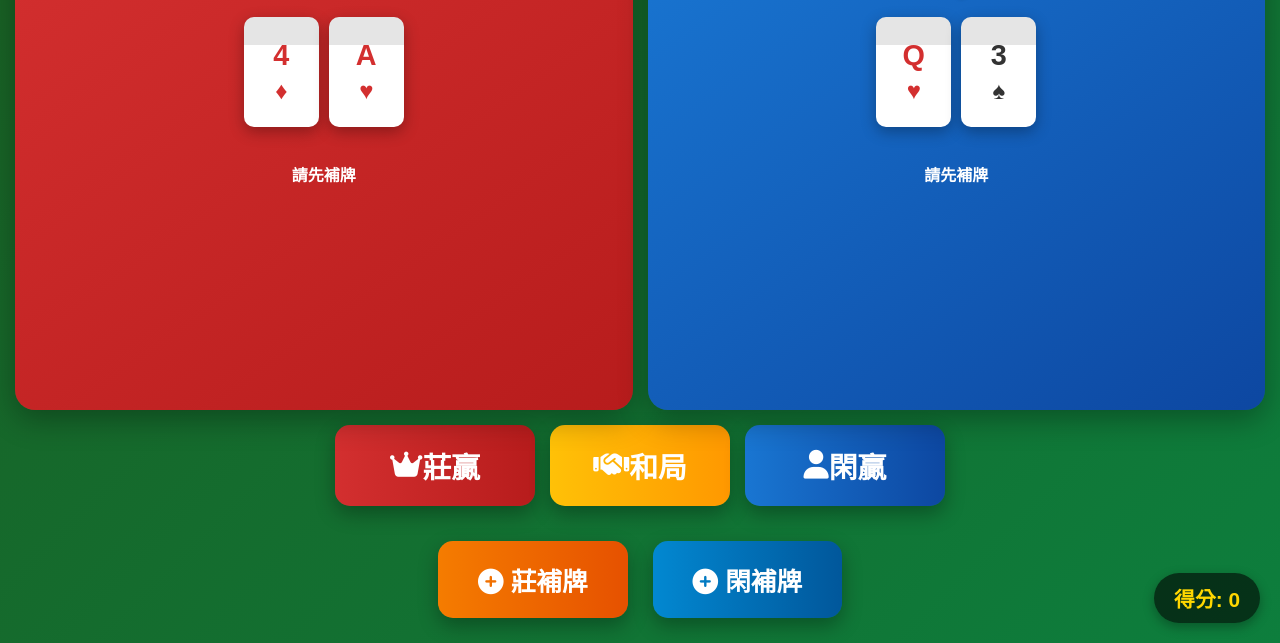
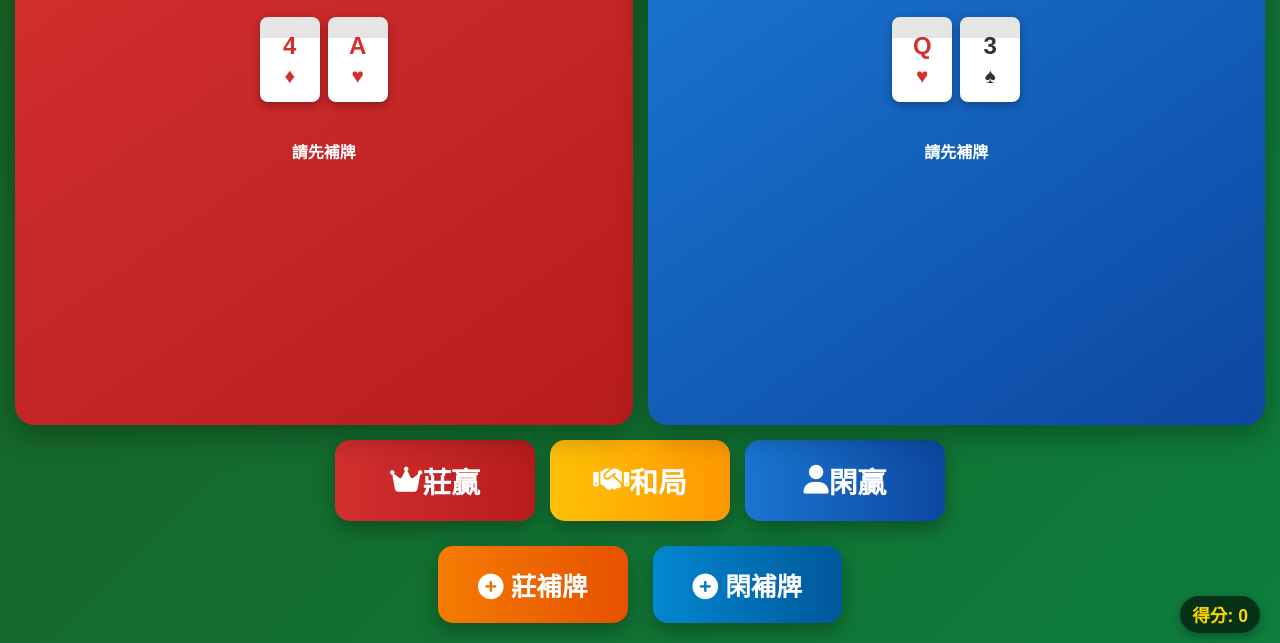
Before and after one commit to alexkong123/cards-rules, a plain HTML site: page index.html in a window 1280 px wide. Both pictures are taken after a click on the button "開始遊戲". Shown: the part 157-800 px from the top of the page. Drawn offline with Linux system fonts and the light colour scheme.

Commit message:
Update index.html

```diff
--- a/index.html
+++ b/index.html
@@ -54,13 +54,13 @@
 
         .score-display {
             position: absolute;
-            bottom: 20px;
+            bottom: 10px;
             right: 20px;
             background: rgba(0, 0, 0, 0.6);
             color: #FFD700;
-            padding: 10px 20px;
+            padding: 6px 12px;
             border-radius: 30px;
-            font-size: 1.3rem;
+            font-size: 1.1rem;
             font-weight: bold;
             box-shadow: 0 4px 12px rgba(0, 0, 0, 0.3);
         }
@@ -212,25 +212,33 @@
         .cards-container {
             display: flex;
             justify-content: center;
-            gap: 10px;
-            min-height: 130px;
-            margin-bottom: 15px;
+            gap: 8px;
+            min-height: 110px;
+            margin-bottom: 12px;
+            flex-wrap: wrap; /* 允許換行 */
         }
 
         .card {
-            width: 75px;
-            height: 110px;
+            width: 60px;
+            height: 85px;
             background: white;
-            border-radius: 10px;
+            border-radius: 8px;
             display: flex;
             flex-direction: column;
             justify-content: center;
             align-items: center;
-            font-size: 2rem;
+            font-size: 1.6rem;
             font-weight: bold;
-            box-shadow: 0 5px 15px rgba(0, 0, 0, 0.3);
+            box-shadow: 0 3px 8px rgba(0, 0, 0, 0.3);
             position: relative;
             overflow: hidden;
+            transition: transform 0.3s ease; /* 添加過渡效果 */
+        }
+
+                /* 補出的牌橫放樣式 */
+        .extra-card {
+            transform: rotate(90deg);
+            margin: 5px 0; /* 調整上下間距 */
         }
 
         .card::before {
@@ -244,19 +252,19 @@
         }
 
         .card-value {
-            font-size: 1.8rem;
+            font-size: 1.5rem;
         }
 
         .card-suit {
-            font-size: 1.5rem;
-            margin-top: 5px;
+            font-size: 1.3rem;
+            margin-top: 4px;
         }
 
         .controls {
             display: flex;
             flex-direction: column;
-            gap: 25px;
-            padding: 0 15px 25px;
+            gap: 15px;
+            padding: 0 12px 20px;
         }
 
         /* 莊閑贏按鈕居中並排 */
```
